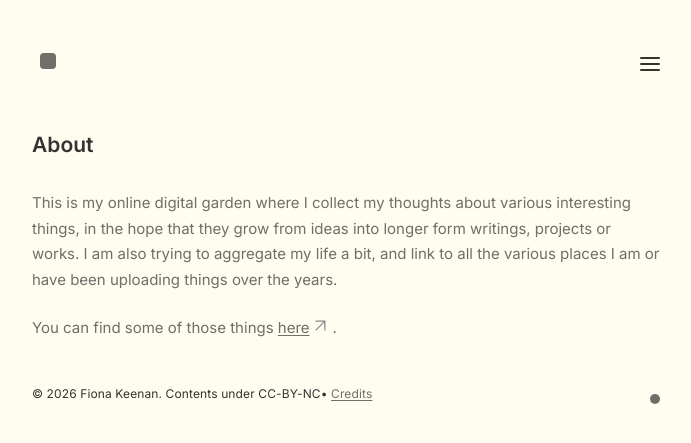
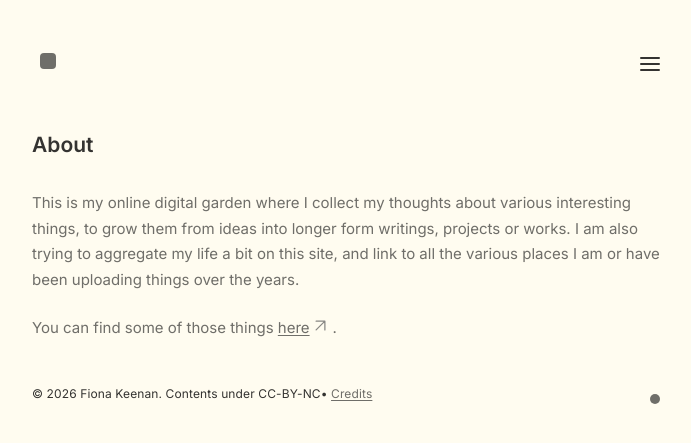
Before and after one commit to fionatkeenan/fionatkeenan.github.io, a Jekyll site: the page built from pages/about.md, in a window 1280 px wide. Shown: the top 443 px of the page, without its empty margins (293-984 px from the left). Built offline with Jekyll 4.4.1, drawn with Linux system fonts in a browser that asks for light colours.

Commit message:
Add files via upload

```diff
--- a/pages/about.md
+++ b/pages/about.md
@@ -5,6 +5,6 @@ content-type: "static"
 permalink: /about
 ---
 
-This is my online digital garden where I collect my thoughts about various interesting things, in the hope that they grow from ideas into longer form writings, projects or works. I am also trying to aggregate my life a bit, and link to all the various places I am or have been uploading things over the years.
+This is my online digital garden where I collect my thoughts about various interesting things, to grow them from ideas into longer form writings, projects or works. I am also trying to aggregate my life a bit on this site, and link to all the various places I am or have been uploading things over the years.
 
 You can find some of those things [[here::https://linktr.ee/fionatkeenan]] .
```
Also changed, not shown: pages/blog.md (+1 -1 lines), pages/notes.md (+1 -1 lines).
